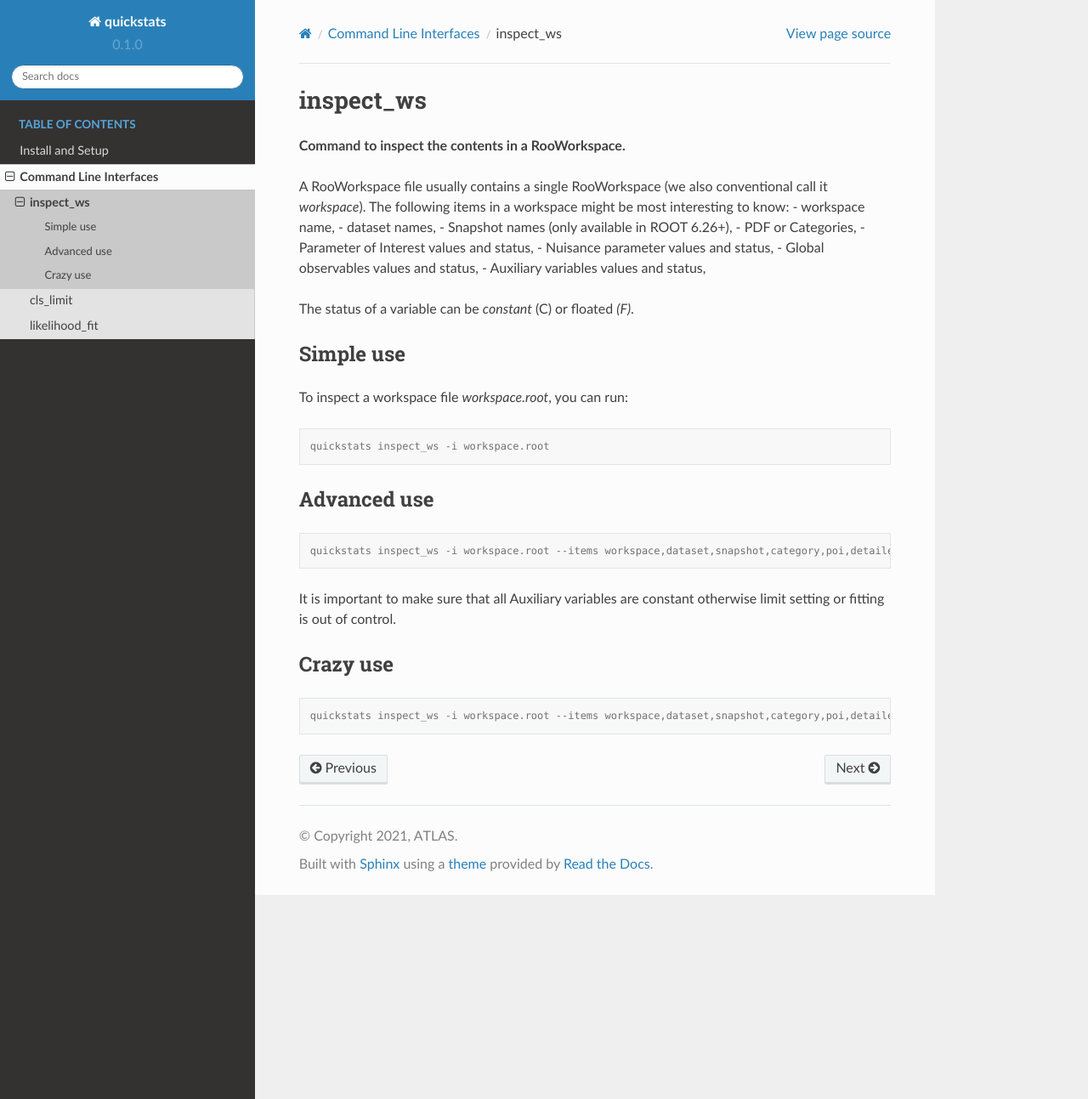
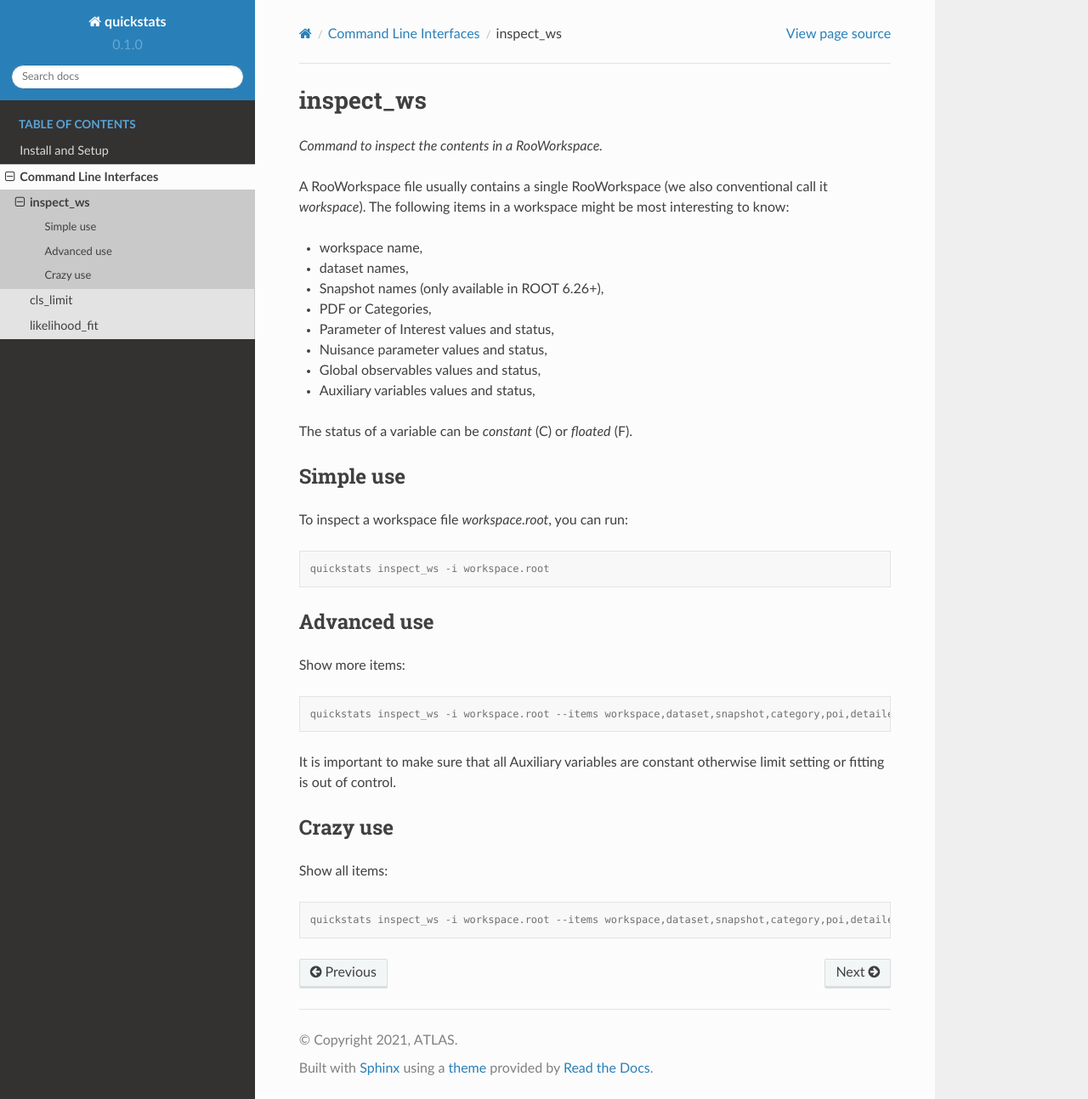
Before and after one commit to chnzhangrui/quickstats-docs, a Sphinx documentation site: the page built from docs/source/cli/inspect_ws.rst, in a window 1280 px wide and 1293 px high. Shown: the whole window at 85% size. Built offline with Sphinx 7.4.7 and the Read the Docs theme 2.0.0, drawn with Linux system fonts in a browser that asks for light colours.

Commit message:
Minor update

```diff
--- a/README.rst
+++ b/README.rst
@@ -10,4 +10,4 @@ https://docs.readthedocs.io/en/stable/tutorial/
 
 Doc for this project:
 
-https://pchain-doc.readthedocs.io/en/latest/
+https://quickstats-docs.readthedocs.io/en/latest/index.html
--- a/docs/source/cli/cls_limit.rst
+++ b/docs/source/cli/cls_limit.rst
@@ -3,7 +3,7 @@
 cls_limit
 --------------------------
 
-**Command to set upper limit.**
+*Command to set upper limit.*
 
 A RooWorkspace file contains everything you need to perform a CLs limit setting.
 Therefore it will be the only input file.
--- a/docs/source/cli/inspect_ws.rst
+++ b/docs/source/cli/inspect_ws.rst
@@ -3,10 +3,11 @@
 inspect_ws
 --------------------------
 
-**Command to inspect the contents in a RooWorkspace.**
+*Command to inspect the contents in a RooWorkspace.*
 
 A RooWorkspace file usually contains a single RooWorkspace (we also conventional call it `workspace`).
 The following items in a workspace might be most interesting to know:
+
 - workspace name,
 - dataset names,
 - Snapshot names (only available in ROOT 6.26+),
@@ -16,7 +17,7 @@ The following items in a workspace might be most interesting to know:
 - Global observables values and status,
 - Auxiliary variables values and status,
 
-The status of a variable can be `constant` (C) or floated `(F)`.
+The status of a variable can be `constant` (C) or `floated` (F).
 
 Simple use
 ^^^^^^^^^^^^^^^^^^^^^^^^^^^
@@ -29,6 +30,8 @@ To inspect a workspace file `workspace.root`, you can run:
 
 Advanced use
 ^^^^^^^^^^^^^^^^^^^^^^^^^^^
+Show more items:
+
 .. code-block:: console
 
     quickstats inspect_ws -i workspace.root --items workspace,dataset,snapshot,category,poi,detailed_nuisance_parameter,auxiliary
@@ -38,6 +41,8 @@ It is important to make sure that all Auxiliary variables are constant otherwise
 
 Crazy use
 ^^^^^^^^^^^^^^^^^^^^^^^^^^^
+Show all items:
+
 .. code-block:: console
 
     quickstats inspect_ws -i workspace.root --items workspace,dataset,snapshot,category,poi,detailed_nuisance_parameter,auxiliary,global_observable
```
